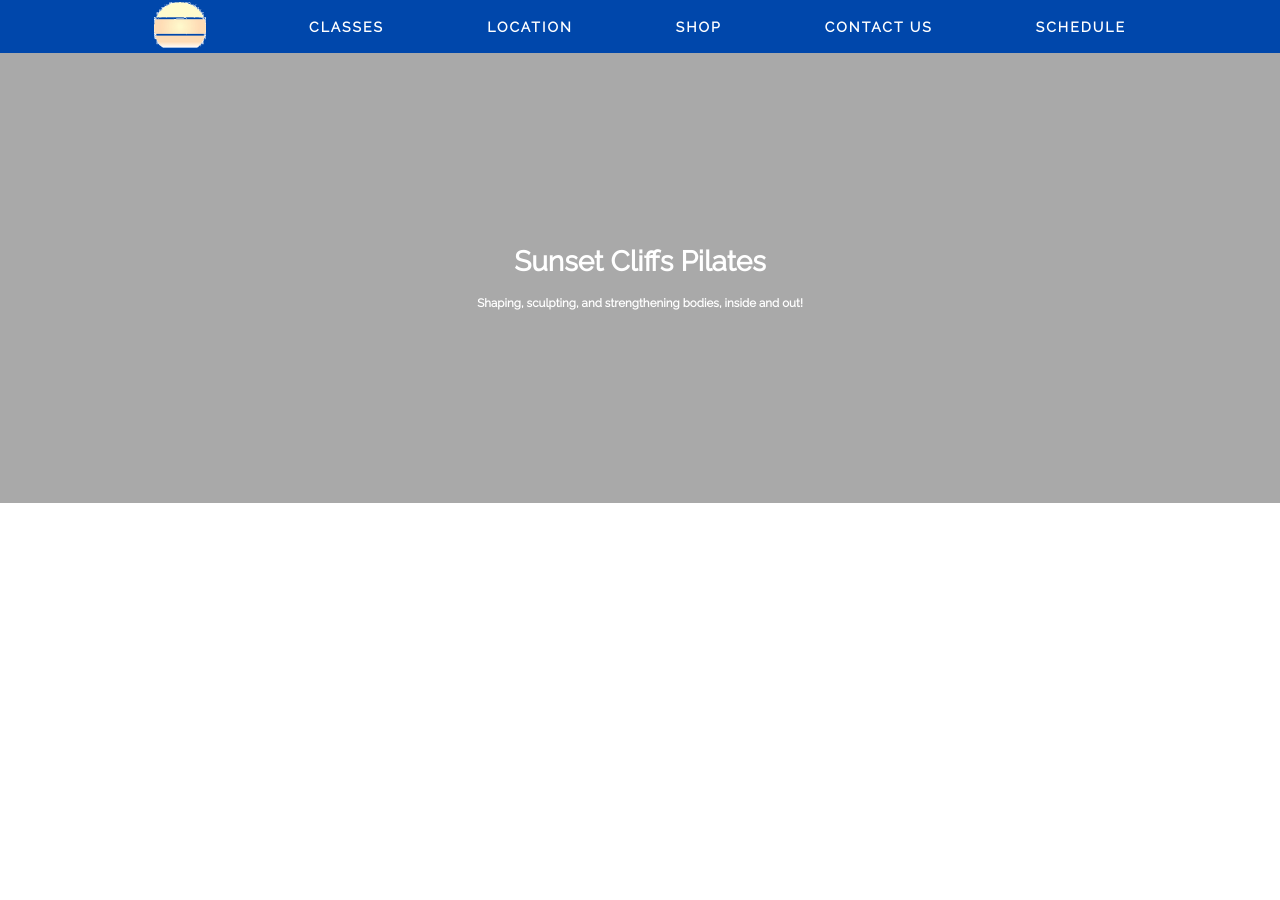
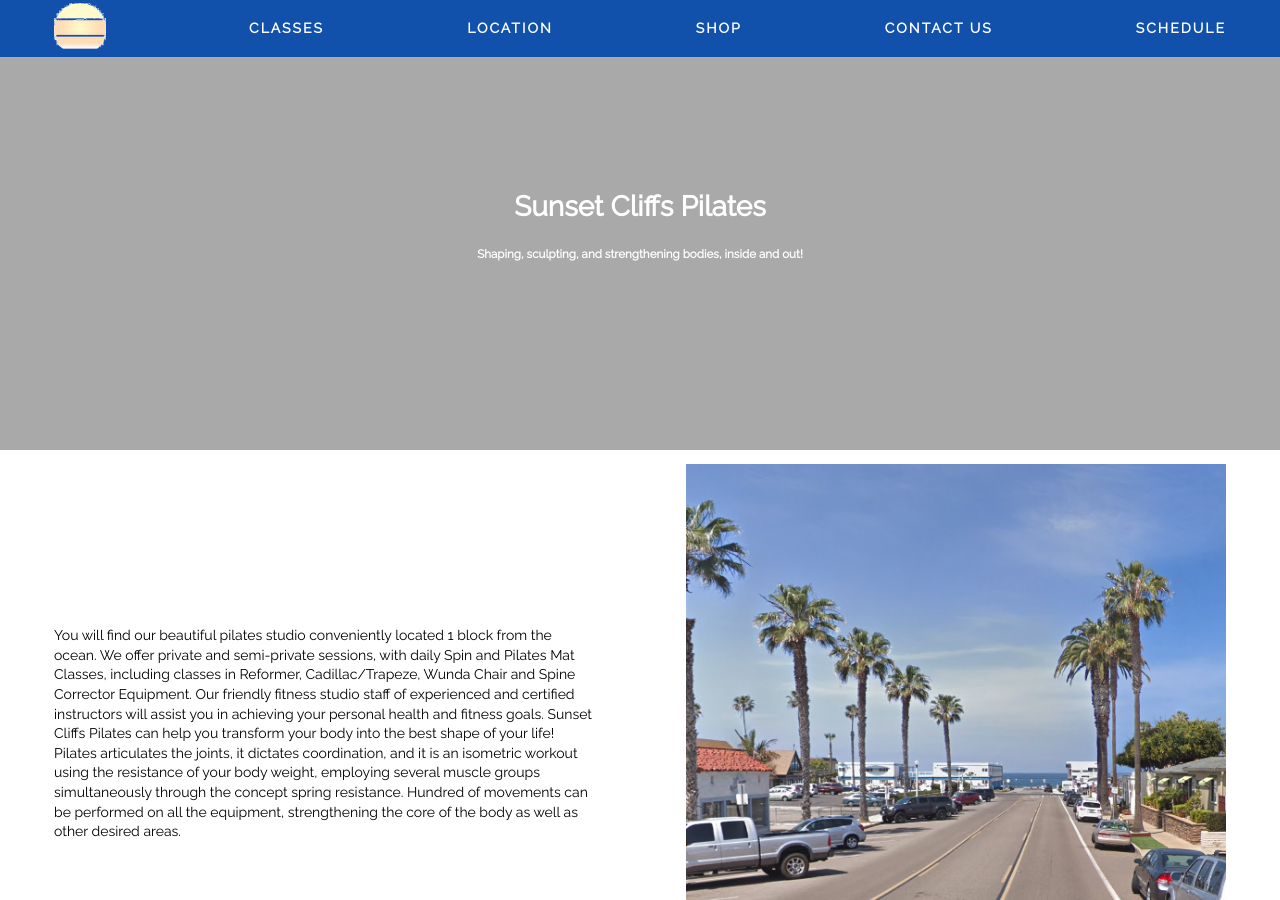
Before and after one commit to uconnjosh/yoga-website, a Jekyll site: the page built from index.md, in a window 1280 px wide and 900 px high. Built offline with Jekyll 4.4.1, drawn with Linux system fonts in a browser that asks for light colours; some of the changed text lies outside the part shown.

Commit message:
Place classes copy + FPO images.

```diff
--- /dev/null
+++ b/_includes/class.html
@@ -0,0 +1,22 @@
+<div class="flex space-between align-center {{ include.class }}">
+
+    <div class="w-45 m-1">
+      <div
+        style="background-image: url('{{ include.image }}')"
+        class="bg-center-cover spacer-square"
+      ></div>
+    </div>
+
+    <div class="w-45 m-1">
+
+        <h2>
+          {{ include.title }}
+        </h2>
+
+        <p>
+          {{ include.description }}
+        </p>
+
+    </div>
+
+</div>
--- a/_includes/top-nav.html
+++ b/_includes/top-nav.html
@@ -1,5 +1,5 @@
 <div class="top-nav">
-  <div class="links">
+  <div class="links max-w-lg">
 
     <a
       href="/"
--- a/_layouts/home.html
+++ b/_layouts/home.html
@@ -16,7 +16,9 @@
 </head>
 
 <body class="home-container">
+
   {% include top-nav.html %}
+
   <div class="hero">
     <div class="hero__text">
 
@@ -30,6 +32,69 @@
 
     </div>
   </div>
+
+  <div class="max-w-lg mx-auto">
+
+    <div class="flex space-between align-center">
+
+      <div class="w-45 m-1">
+        <p>
+            You will find our beautiful pilates studio conveniently located 1 block from the ocean. We offer private and semi-private sessions, with daily Spin and Pilates Mat Classes, including classes in Reformer, Cadillac/Trapeze, Wunda Chair and Spine Corrector Equipment.
+
+            Our friendly fitness studio staff of experienced and certified instructors will assist you in achieving your personal health and fitness goals.
+
+            Sunset Cliffs Pilates can help you transform your body into the best shape of your life! Pilates articulates the joints, it dictates coordination, and it is an isometric workout using the resistance of your body weight, employing several muscle groups simultaneously through the concept spring resistance. Hundred of movements can be performed on all the equipment, strengthening the core of the body as well as other desired areas.
+        </p>
+      </div>
+
+      <div class="w-45 m-1">
+        <div
+          style="background-image: url('/assets/images/home/point-loma-rd.png')"
+          class="bg-center-cover spacer-square"
+        ></div>
+      </div>
+
+    </div>
+
+    {% include class.html
+      image="/assets/images/classes/mat.jpg"
+      title="PILATES MAT CLASS"
+      description="Designed to a build strong healthy core and peripheral muscles.
+      This intense workout will help you achieve a sculpted, lean and athletic body.
+      Mat Pilates is a balanced and full body workout. With a major focus on lengthening and strengenthing your muscles.
+      Whether you are a beginner, intermediate or even advanced with your workout this unique class can be modified for all levels of exercise."
+    %}
+
+    {% include class.html
+      image="/assets/images/classes/reformer.jpg"
+      title="PILATES REFORMER"
+      class="direction-row-reverse"
+      description="Pilates Reformer workouts challenge stability and coordination. The goal here is to heighten flexibility and agility by strengenthing the core. Creating longer and leaner muscles which are more functional improving core strength, flexibility, and stamina. Many exercises that are performed on mat or floor Pilate’s workouts are brought to the reformer using spring resistance.
+      <br />
+      <br />
+      Again, this Pilates workout routine can be modified for someone with restrictions in movements to the athlete looking to improve on speed, strength, muscle function and also helping to reducing the risk of injury.
+      Private Sessions for Pilates are also available. Private Pilates Reformer Sessions offers you one on one instruction. Please contact the studio by phone or email to inquire for pricing and to book appointment.
+      "
+    %}
+
+    {% include class.html
+      image="/assets/images/classes/spin.jpg"
+      title="SPINNING"
+      description="In addition to all forms of Pilates workout offered at Sunset Cliffs Pilates, we also have a unique staff in Spin instruction.
+      All Instructors are certified - offering a challenging but fun workout.
+      Did you know that you can burn up to 700 calories in one 1-hour spin class?
+      It’s true! Spin class is a great cardio workout. These low impact classes are designed individually by the instructor. Each Instructor and class is unique in their routine and level of class.
+      Spin compliments your Pilates workout adding that cardio boost that is needed to maintain a healthy body.
+      "
+    %}
+
+    {% include class.html
+      image="/assets/images/classes/training.jpg"
+      title="PERSONAL TRAINING"
+      class="direction-row-reverse"
+      description="Personal Training is offered in private or semi –private sessions. Sunset Cliffs Pilates is equipped with all equipment needed for a Challenging session to include weight lifting, kettle bell, and cardio work outs."
+    %}
+  </div>
 </body>
 
 </html>
--- a/_sass/_base.scss
+++ b/_sass/_base.scss
@@ -1,8 +1,9 @@
 body {
   font-family: 'Raleway', sans-serif;
+  line-height: 1.4;
 
   @include breakpoint(xl) {
-    font-size: 18px;
+    font-size: 14px;
   }
 
   @include breakpoint(lg) {
@@ -29,3 +30,53 @@
   // todo: isn't this default?
   cursor: pointer;
 }
+
+.max-w-lg {
+  max-width: 1200px;
+}
+
+.w-45 {
+  width: 45%;
+}
+
+.w-50 {
+  width: 50%;
+}
+
+.flex {
+  display: flex;
+  flex-wrap: wrap;
+}
+
+.space-between {
+  justify-content: space-between;
+}
+
+.align-center {
+  align-items: center;
+}
+
+.bg-center-cover {
+  @include bg-center-cover;
+}
+
+.spacer-square {
+  padding-bottom: 100%;
+}
+
+.mx-auto {
+  margin-left: auto;
+  margin-right: auto;
+}
+
+.m-1 {
+  margin: 1em;
+}
+
+.relative {
+  position: relative;
+}
+
+.direction-row-reverse {
+  flex-direction: row-reverse;
+}
--- a/_sass/_top-nav.scss
+++ b/_sass/_top-nav.scss
@@ -1,5 +1,9 @@
 .top-nav {
-  background-color: #0047ab;
+  position: fixed;
+  top: 0;
+  left: 0;
+  right: 0;
+  background-color: rgba(0, 71, 171, .9);
   color: white;
   .links {
     display: flex;
@@ -7,7 +11,6 @@
     justify-content: space-between;
     margin: 0 auto;
     padding: 0 2rem;
-    max-width: 1000px;
   }
   .link {
     padding: 0 1em;
--- a/_sass/mixins.scss
+++ b/_sass/mixins.scss
@@ -18,6 +18,6 @@
     @media (max-width: 700px)  { @content; }
   }
   @else if $point == xs {
-    @media (max-width: 450px)  { @content; }
+    @media (max-wid th: 450px)  { @content; }
   }
 }
```
Also changed, not shown: assets/images/classes/mat.jpg (added), assets/images/classes/reformer.jpg (added), assets/images/classes/spin.jpg (added), assets/images/classes/training.jpg (added), assets/images/home/point-loma-rd.png (added).
